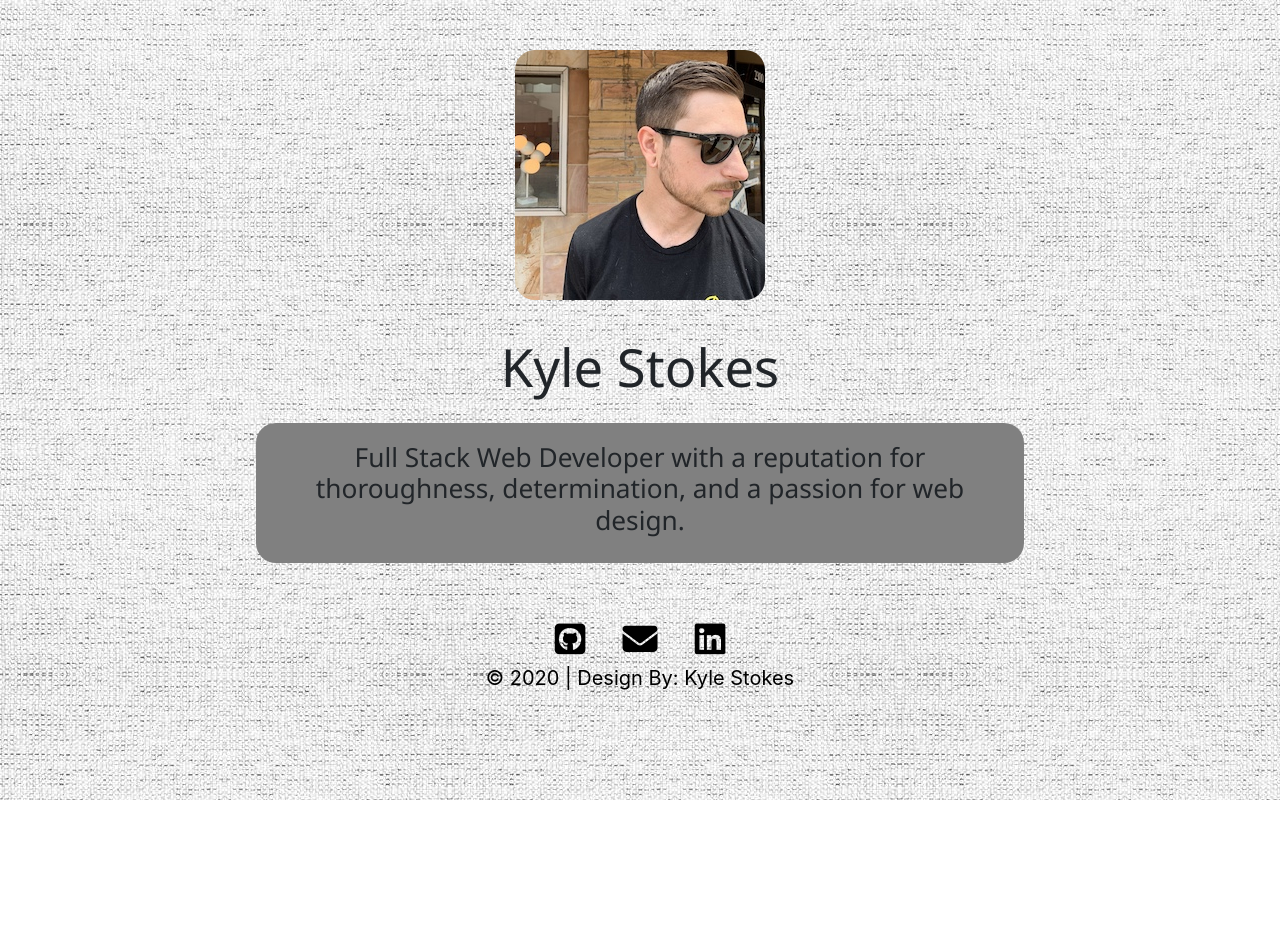
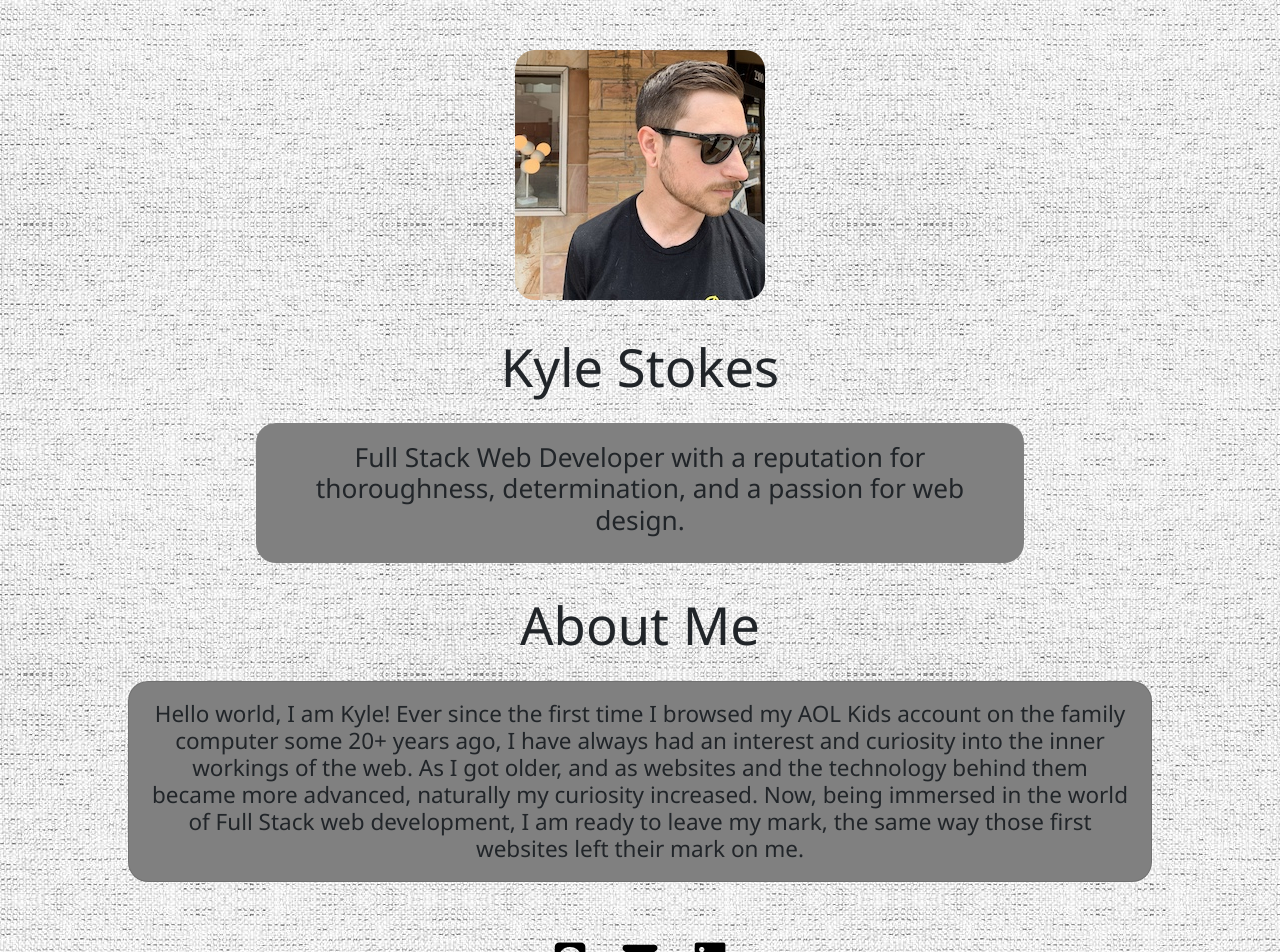
Before and after one commit to kylest0kes/portfolio_react, a React (Create React App) app: page / in a window 1280 px wide. Shown: the top 952 px of the page. Before the commit the page ends 800 px from the top, so only its background shows below. Built offline with nearby package versions, Linux system fonts and the light colour scheme.

Commit message:
created the about me component, got it on the page and added some style

```diff
--- a/src/App.js
+++ b/src/App.js
@@ -2,6 +2,7 @@ import React from 'react';
 import Header from './components/Header';
 import Footer from './components/Footer';
 import BrandStatement from './components/BrandStatement';
+import AboutMe from './components/AboutMe';
 import './App.css'
 
 
@@ -11,6 +12,7 @@ function App() {
     <div className="App">
       <Header />
         <BrandStatement />
+        <AboutMe />
       <Footer />
     </div>
   );
--- a/src/components/AboutMe/index.js
+++ b/src/components/AboutMe/index.js
@@ -0,0 +1,36 @@
+import React from 'react'
+
+export default function AboutMe() {
+    return (
+        <div>
+            <div style={displayStyle} class="w3-animate-zoom">
+                <div class="container">
+                    <h2 class="display-4">About Me</h2>
+                </div>
+            </div>
+            <div style={cardStyle} class="card about-me w3-animate-zoom">
+                <div class="card-body about-card">
+                <h4 class="card-text bio w3-animate-zoom">Hello world, I am Kyle! Ever since the first time I browsed my AOL Kids account on the family computer some 20+ years ago, I have always had an interest and curiosity into the inner workings of the web. As I got older, and as websites and the technology behind them became more advanced, naturally my curiosity increased. Now, being immersed in the world of Full Stack web development, I am ready to leave my mark, the same way those first websites left their mark on me.</h4>
+                </div>
+            </div>
+        </div>
+    )
+}
+
+const displayStyle = {
+    textAlign: 'center',
+    paddingTop: '15px',
+    marginTop: '15px',
+    marginBottom: '15px',
+}
+
+const cardStyle = {
+    display: 'block',
+    marginRight: 'auto',
+    marginLeft: 'auto',
+    marginTop: '25px',
+    borderRadius: '20px',
+    width: '80%',
+    backgroundColor: 'gray',
+    textAlign: 'center'
+}
```
